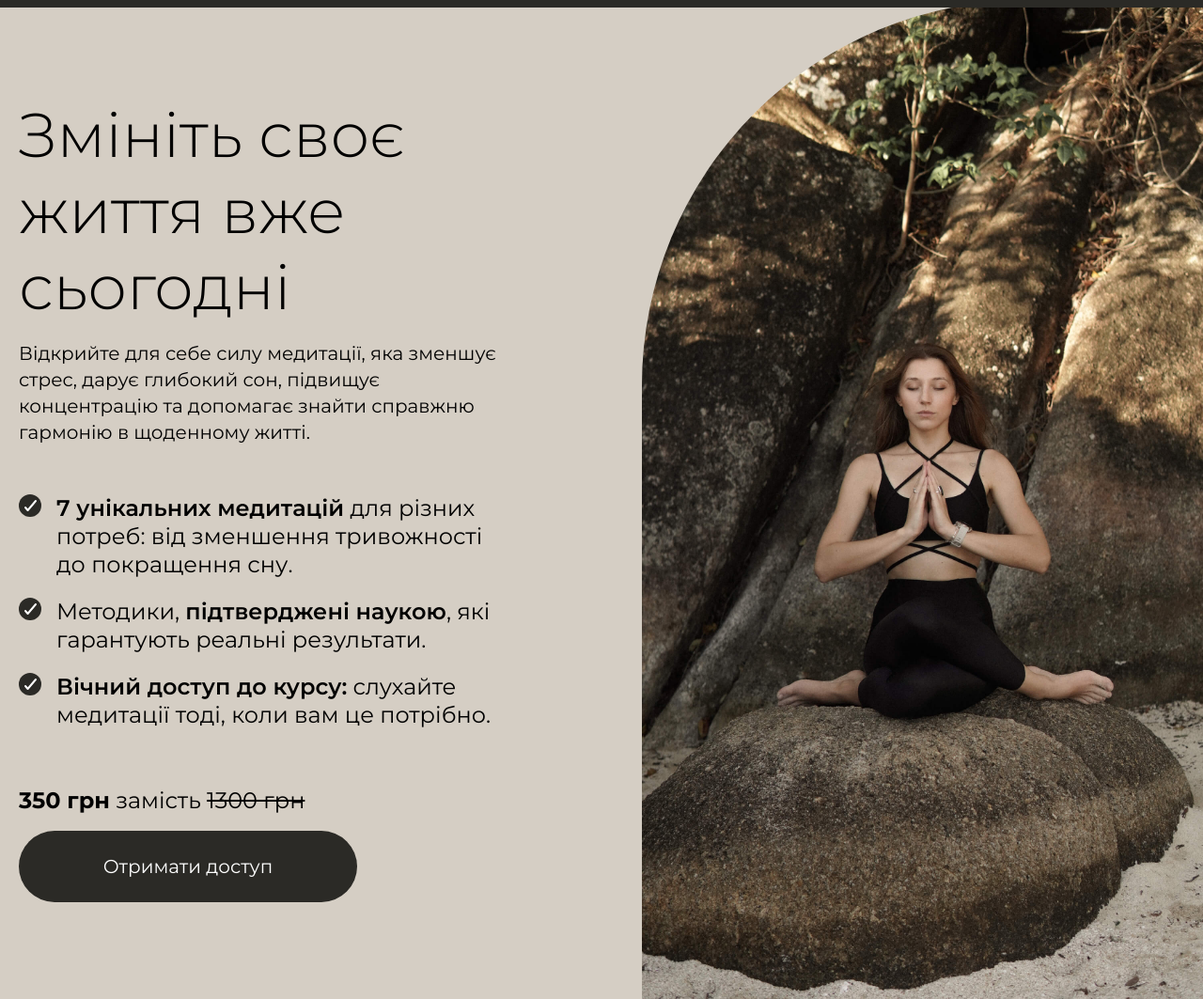
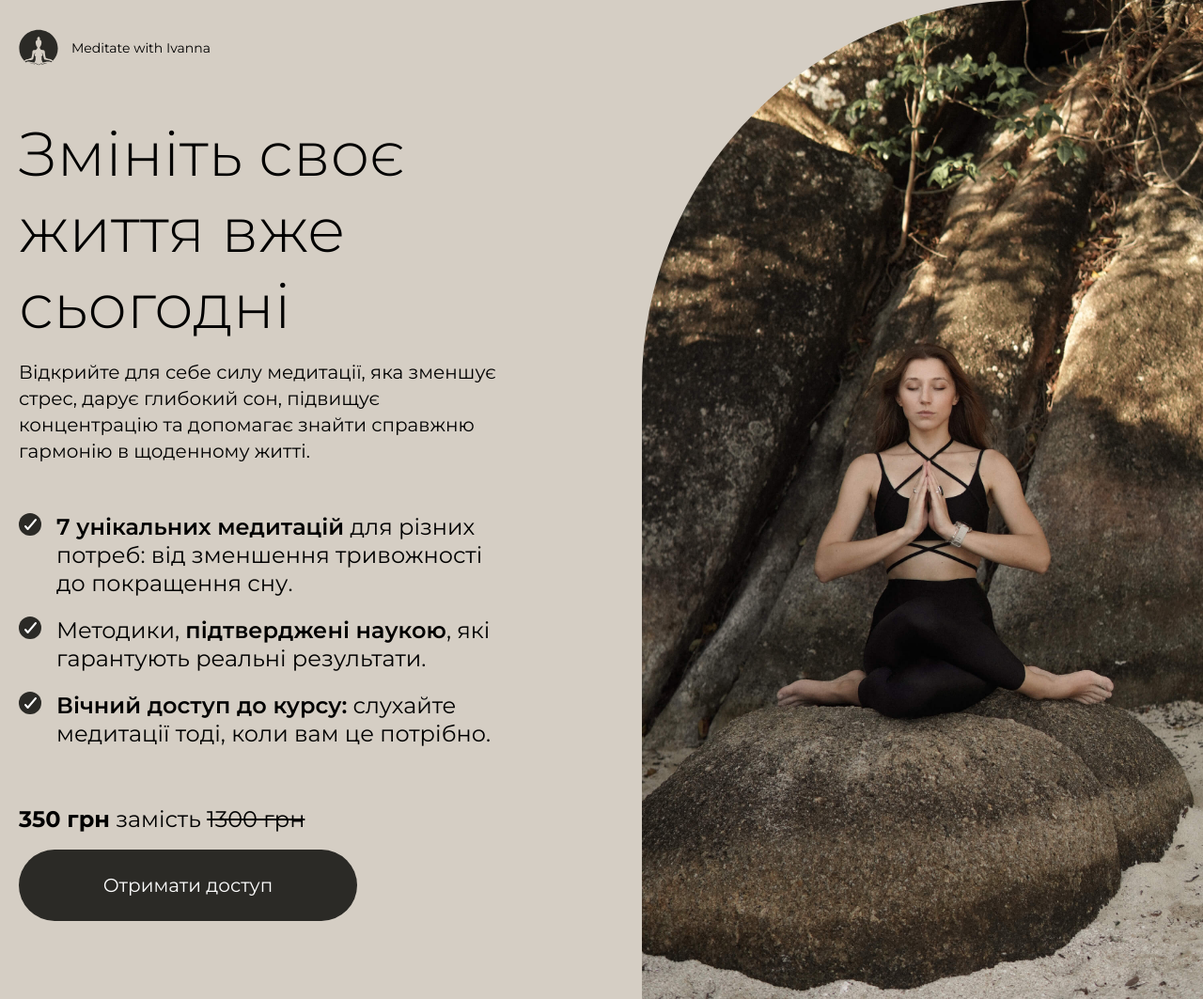
Before and after one commit to sprezz1/meditatewithivanna, an Astro site: page / in a window 1280 px wide. Shown: the top 1063 px of the page at 94% size. Built offline with nearby package versions, Linux system fonts and the light colour scheme; Astro itself is replaced by a stand-in of ours; no server answers.

Commit message:
Add logo hero

```diff
--- a/src/components/footer.astro
+++ b/src/components/footer.astro
@@ -9,7 +9,9 @@ import Logo from "../svgs/logo.svg?raw";
   <div
     class="flex flex-col gap-[6px] justify-center items-center mb-5 lg:mb-0 lg:flex-row lg:gap-[14px]"
   >
-    <Fragment set:html={Logo} />
+    <div class="w-12 h-11 lg:w-11 lg:h-[42px]">
+      <Fragment set:html={Logo} />
+    </div>
     <p class="text-sm leading-[30px] lg:text-2xl">Meditate with Ivanna</p>
   </div>
   <div class="lg:flex lg:items-center lg:gap-6">
--- a/src/components/hero/index.astro
+++ b/src/components/hero/index.astro
@@ -3,14 +3,26 @@ import { Image } from "astro:assets";
 import Bullets from "../bullets/index.astro";
 import Button from "../button.astro";
 import Reviews from "./reviews.astro";
+import Logo from "../../svgs/logo.svg?raw";
 ---
 
 <div class="bg-[#D5CEC4] text-center lg:text-left">
-  <div id="hero" class="md:flex md:gap-10 md:items-center xl:gap-[152px]">
-    <div class="px-5 py-[30px] md:flex-1 md:pl-5 md:pr-0 xl:justify-items-end">
-      <div class="md:max-w-[744px]">
+  <div id="hero" class="md:flex md:gap-10 xl:gap-[152px]">
+    <div
+      class="px-5 pt-2.5 pb-[30px] md:flex-1 md:pl-5 md:pr-0 xl:justify-items-end"
+    >
+      <div class="md:max-w-[744px] flex flex-col justify-between h-full">
+        <div
+          class="flex gap-[14px] items-center justify-center lg:justify-normal md:mt-[21px]"
+        >
+          <div class="w-[30px] h-7 md:w-[42px] md:h-10">
+            <Fragment set:html={Logo} />
+          </div>
+          <p class="text-sm leading-[30px]">Meditate with Ivanna</p>
+        </div>
+        <div>
           <h1
-          class="text-[34px] leading-[44px] font-light xl:text-[66px] xl:leading-[81px]"
+            class="text-[34px] leading-[44px] md:text-2xl md:leading-8 lg:text-[34px] lg:leading-[44px] font-light xl:text-[66px] xl:leading-[81px]"
           >
             Змініть своє життя вже сьогодні
           </h1>
@@ -25,6 +37,8 @@ import Reviews from "./reviews.astro";
           </p>
           <Button />
         </div>
+        <div class="hidden md:block"></div>
+      </div>
     </div>
     <Image
       alt=""
--- a/src/components/navbar.astro
+++ b/src/components/navbar.astro
@@ -21,7 +21,7 @@ import Arrow from "../svgs/arrow.svg?raw";
 
 <div
   id="navbar"
-  class="bg-[#2B2A26] text-white fixed -top-[80px] transition-all duration-300 w-full z-10 hidden md:flex"
+  class="bg-[#2B2A26] text-white fixed -top-24 transition-all duration-300 w-full z-10 hidden md:flex"
 >
   <div
     class="max-w-[1592px] mx-auto flex gap-20 justify-between items-center p-2 md:px-5 md: py-3 xl:px-10 xl:py-[12px]"
```
Also changed, not shown: src/svgs/logo.svg. Lines whose indentation alone changed are shown as unchanged.
